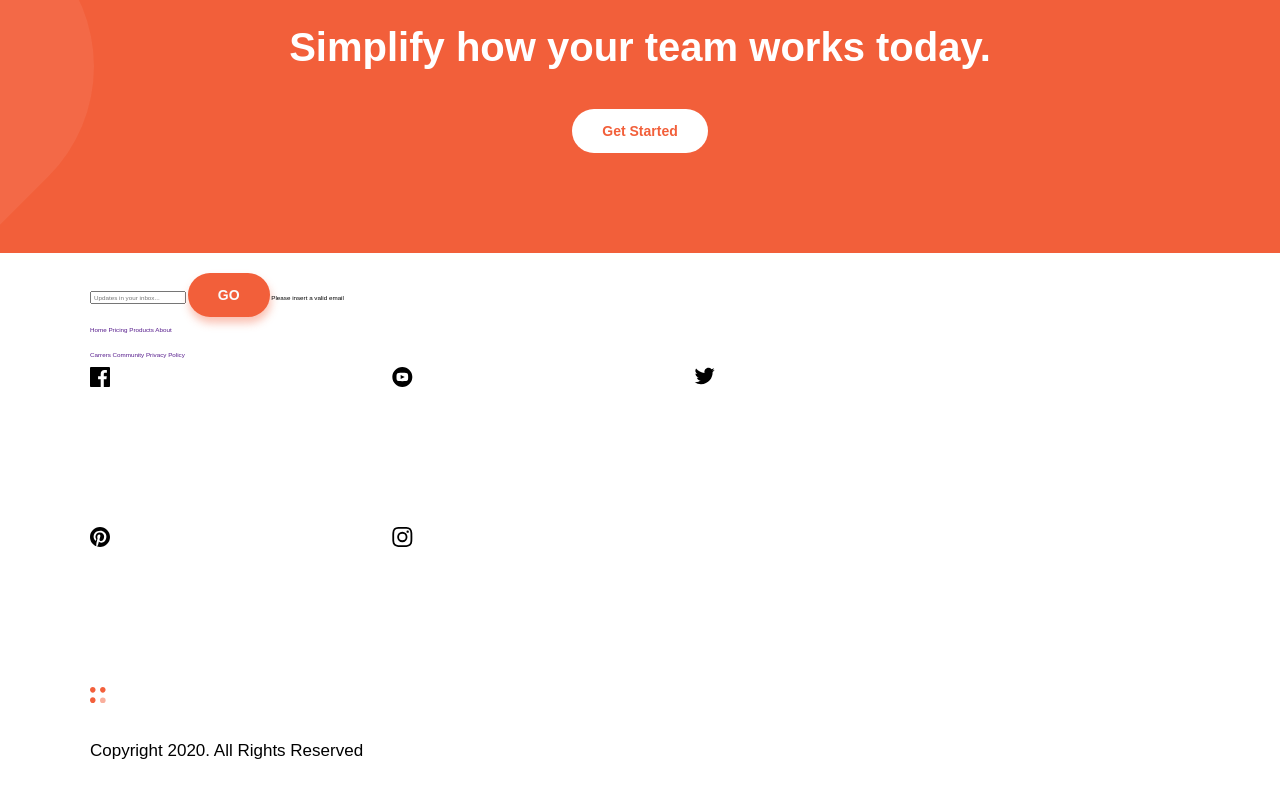
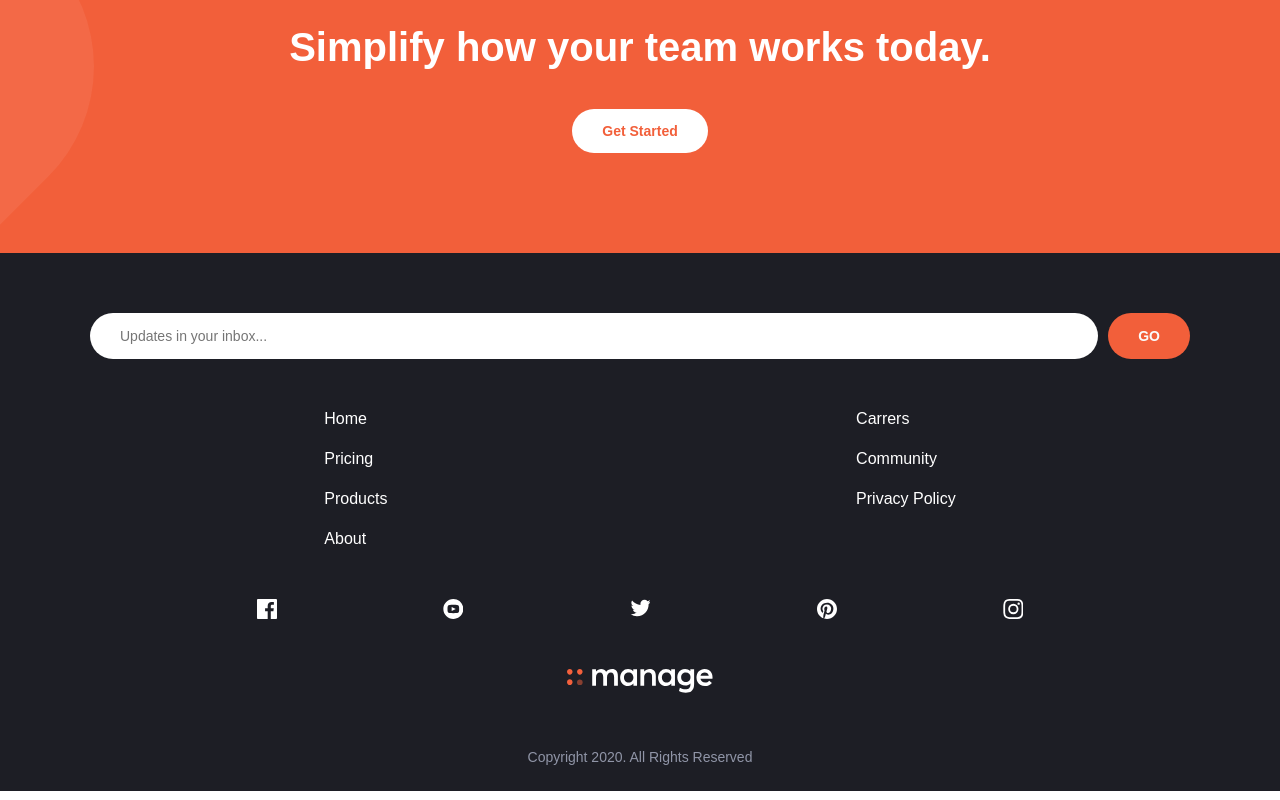
Before and after one commit to lucas-rocha/manage-landing-page, a website: page src/index.html in a window 1280 px wide. Shown: the part 2137-2937 px from the top of the page. Drawn offline with nearby package versions, Linux system fonts and the light colour scheme; files that its build step writes are made by us from their sources.

Commit message:
Update styles

```diff
--- a/src/scss/_layout.scss
+++ b/src/scss/_layout.scss
@@ -69,3 +69,19 @@
   background-repeat: no-repeat;
   background-position: 0 50%;
 }
+
+.footer {
+  background: $VeryDarkBlue;
+}
+
+.footer__container {
+  padding-top: 6rem;
+  display: grid;
+  row-gap: 4rem;
+  grid-template-areas:
+    'subscription subscription'
+    'nav-one nav-two'
+    'socials socials'
+    'footer-logo footer-logo'
+    'copyright copyright';
+}
--- a/src/scss/_module.scss
+++ b/src/scss/_module.scss
@@ -187,3 +187,86 @@
 .get-started__button {
   margin-top: 1rem;
 }
+
+/* ---------- section footer ----------------- */
+
+.footer__subscription {
+  grid-area: subscription;
+}
+.subscription {
+  position: relative;
+  display: flex;
+  align-self: flex-start;
+}
+.subscription__email {
+  width: 100%;
+  padding: 1.5rem 2rem;
+  border-radius: 25px;
+  background: #fff;
+  font-size: 1.4rem;
+  text-indent: 1rem;
+  border: 0;
+  margin-right: 1rem;
+  color: $DarkGrayishBlue;
+}
+.subscription__button {
+  padding: 1.2rem 3rem;
+  box-shadow: 0 0 0 $BrightRed;
+}
+.subscription__error {
+  position: absolute;
+  bottom: -3rem;
+  left: 1rem;
+  font-size: 1.2rem;
+  color: red;
+  display: none;
+}
+
+.nav-list {
+  justify-self: center;
+  line-height: 4rem;
+}
+
+.nav-list__link {
+  display: block;
+  text-decoration: none;
+  color: #fff;
+  font-size: 1.6rem;
+}
+.nav-one {
+  grid-area: nav-one;
+}
+.nav-two {
+  grid-area: nav-two;
+}
+
+.socials {
+  display: flex;
+  justify-content: space-evenly;
+  grid-area: socials;
+}
+
+.socials__icons {
+  width: 2rem;
+  height: 2rem;
+  transition: .5s;
+  fill: #fff;
+  &:hover {
+    fill: $BrightRed;
+  }
+}
+
+.footer__logo {
+  grid-area: footer-logo;
+  justify-self: center;
+  align-self: flex-start;
+}
+.copyright {
+  grid-area: copyright;
+  text-align: center;
+  line-height: 0;
+  color: $DarkGrayishBlue;
+}
+.copyright__paragraph {
+  font-size: 1.4rem;
+}
```
